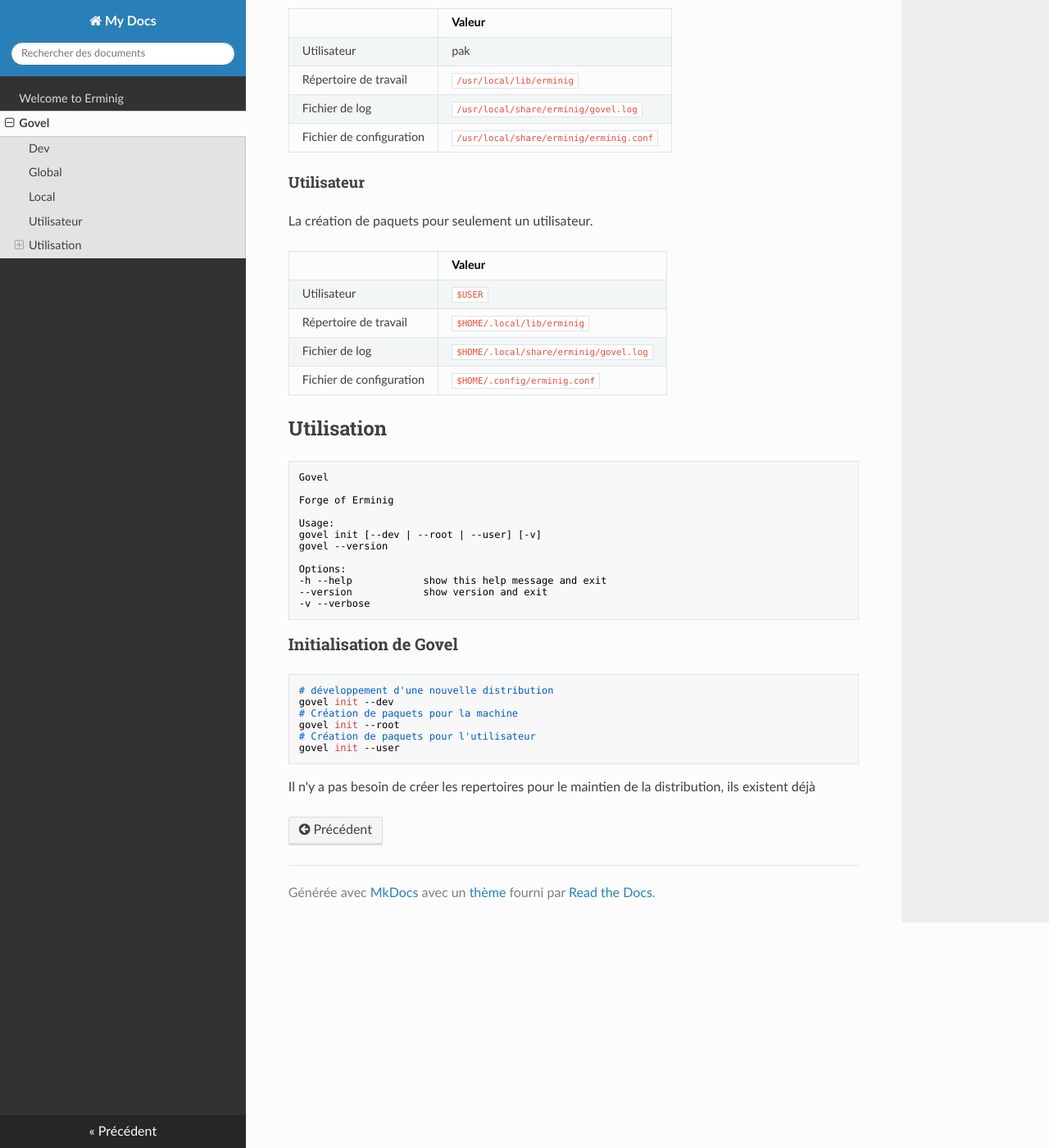
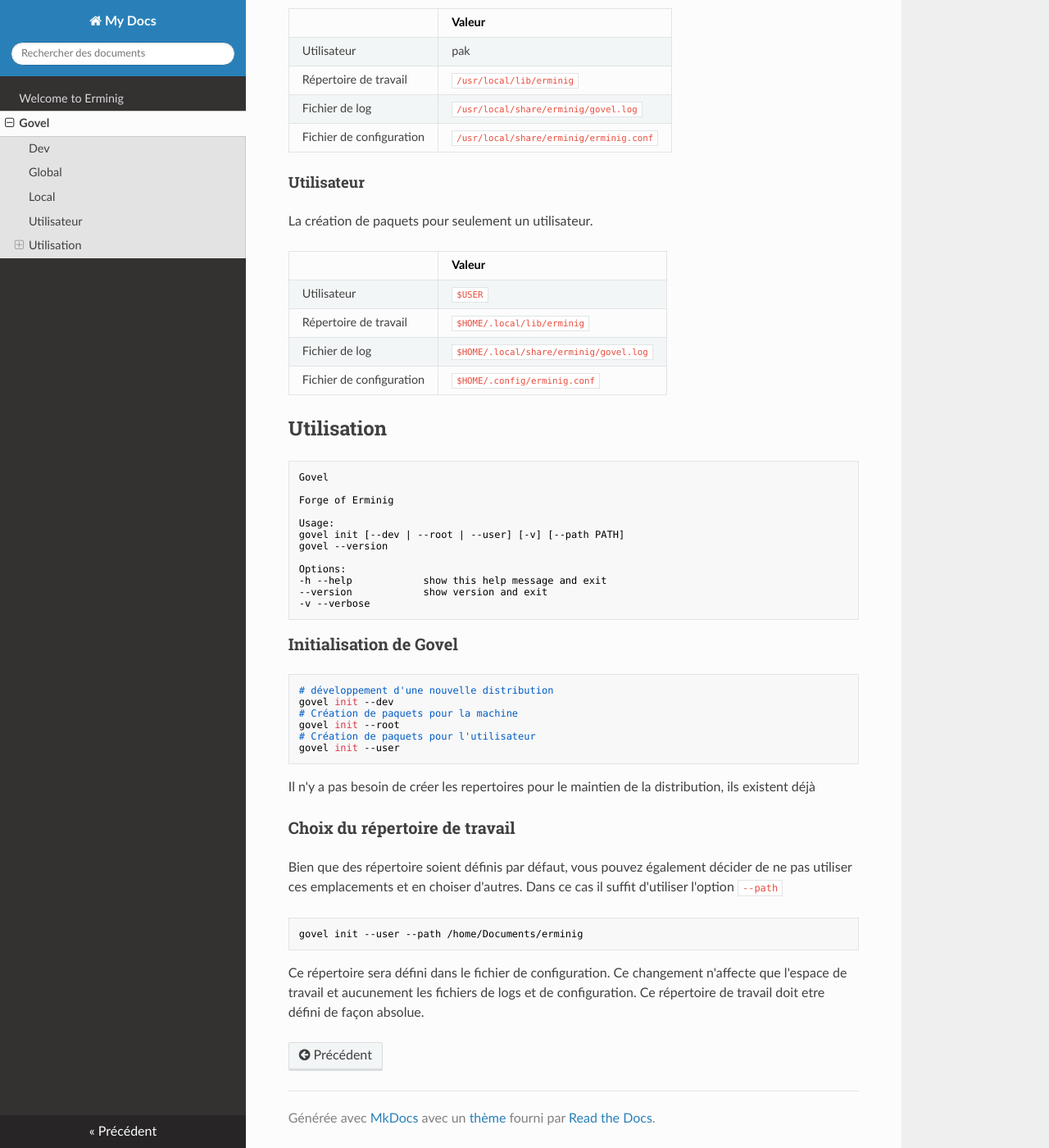
Before and after one commit to L0m1g/Erminig, an MkDocs documentation site: the page built from doc/docs/govel.md, in a window 1280 px wide and 1400 px high, scrolled down 958 px. Shown: the whole window at 82% size. Built offline with MkDocs 1.6.1, drawn with Linux system fonts in a browser that asks for light colours; nearby versions of some CDN libraries.

Commit message:
Doc: init --path and user pak creation

````diff
--- a/doc/docs/govel.md
+++ b/doc/docs/govel.md
@@ -58,7 +58,7 @@
 Forge of Erminig
 
 Usage:
-govel init [--dev | --root | --user] [-v]
+govel init [--dev | --root | --user] [-v] [--path PATH]
 govel --version
 
 Options:
@@ -78,3 +78,15 @@
 govel init --user
 ```
 Il n'y a pas besoin de créer les repertoires pour le maintien de la distribution, ils existent déjà
+
+### Choix du répertoire de travail
+
+Bien que des répertoire soient définis par défaut, vous pouvez également décider de ne pas utiliser ces emplacements et en choiser d'autres.
+Dans ce cas il suffit d'utiliser l'option `--path`
+
+```
+govel init --user --path /home/Documents/erminig
+```
+
+Ce répertoire sera défini dans le fichier de configuration. Ce changement n'affecte que l'espace de travail et aucunement les fichiers de logs et de configuration.
+Ce répertoire de travail doit etre défini de façon absolue.
````
